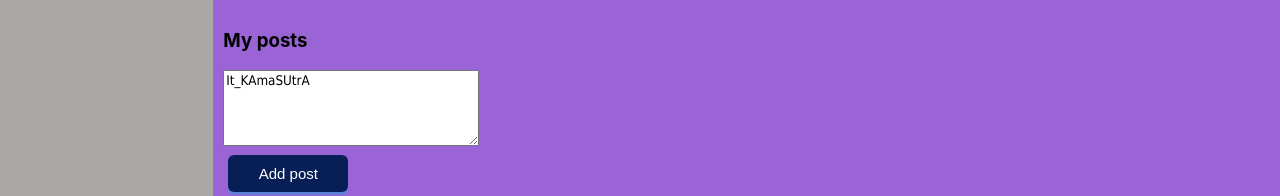
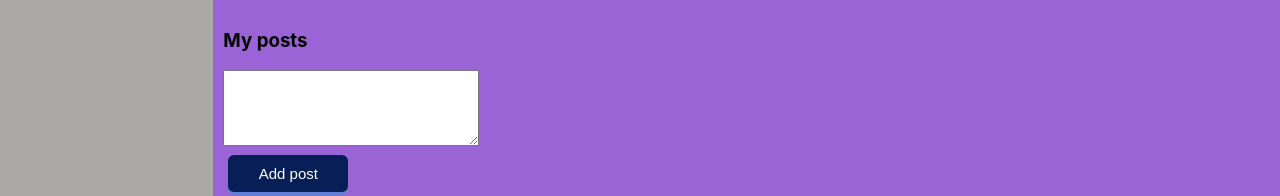
Before and after one commit to It-Shu/SocialNetworkINC, a React (Create React App) app: page /profile in a window 1280 px wide. Shown: the part 404-600 px from the top of the page. Built offline with nearby package versions, Linux system fonts and the light colour scheme.

Commit message:
Props for MyPosts

```diff
--- a/src/components/Profile/MyPosts/MyPosts.tsx
+++ b/src/components/Profile/MyPosts/MyPosts.tsx
@@ -1,4 +1,4 @@
-import React from 'react';
+import React, {ChangeEvent} from 'react';
 import s from './MyPosts.module.css'
 import {Post} from "./Post/Post";
 import {PostType} from "../../../redux/state";
@@ -19,20 +19,18 @@ export const MyPosts = (props: MyPostPropsType) => {
                                                      message={p.message}
                                                      likesCount={p.likesCount}/>);
 
-    let postMessageRef = React.createRef<HTMLTextAreaElement>();
+   // let postMessageRef = React.createRef<HTMLTextAreaElement>();
 
 
     const addPost = () => {
-        if (postMessageRef.current) {
-            props.addPost(postMessageRef.current.value)
-        }
+            props.addPost(props.newPostText)
     }
 
-    const onPostChange = () => {
-        if (postMessageRef.current) {
-            props.updateNewPostText(postMessageRef.current.value)
-        }
+    const newPostChange = (e: ChangeEvent<HTMLTextAreaElement> ) => {
+
+        props.updateNewPostText(e.currentTarget.value)
     }
+
 
     return <div className={s.postsBlock}>
         <div>
@@ -40,8 +38,8 @@ export const MyPosts = (props: MyPostPropsType) => {
         </div>
         <div>
             <textarea className={s.textareaMassage}
-                      ref={postMessageRef}
-                      onChange={onPostChange}
+                      //ref={postMessageRef}
+                      onChange={ newPostChange }
                       value={props.newPostText}/>
         </div>
         <div>
--- a/src/redux/state.tsx
+++ b/src/redux/state.tsx
@@ -45,7 +45,7 @@ export let state: RootStateType = {
             {id: 2, message: 'It`s my first post.', likesCount: 14},
             {id: 3, message: 'Omg', likesCount: 19},
         ],
-        newPostText: 'It_KAmaSUtrA'
+        newPostText: ''
 
     },
 
@@ -67,7 +67,7 @@ export let state: RootStateType = {
 
 
 export const addPost = () => {
-    const newPost: PostType = {id: new Date().getTime(), message: state.profilePage.newPostText, likesCount: 19}
+    const newPost: PostType = {id: new Date().getTime(), message: state.profilePage.newPostText, likesCount: 0}
 
     state.profilePage.posts.push(newPost)
     state.profilePage.newPostText = '';
@@ -83,6 +83,7 @@ export const addMessage = (messageText: string) => {
     rerenderEntireTree(state)
 }
 
+
 export const updateNewPostText = (newText: string) => {
 
 
```
Also changed, not shown: 1 other file (tests, documents, lock files or other folders).
